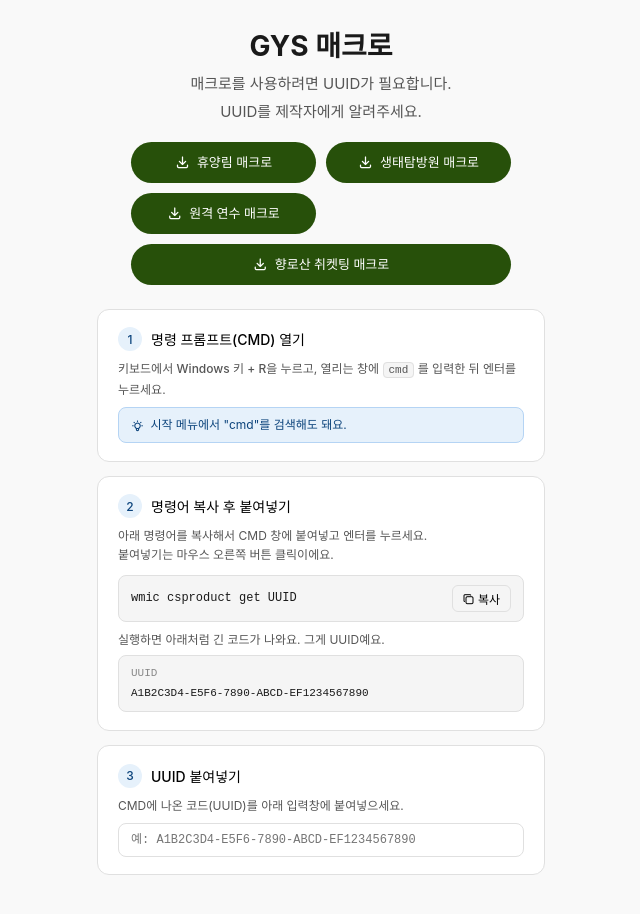
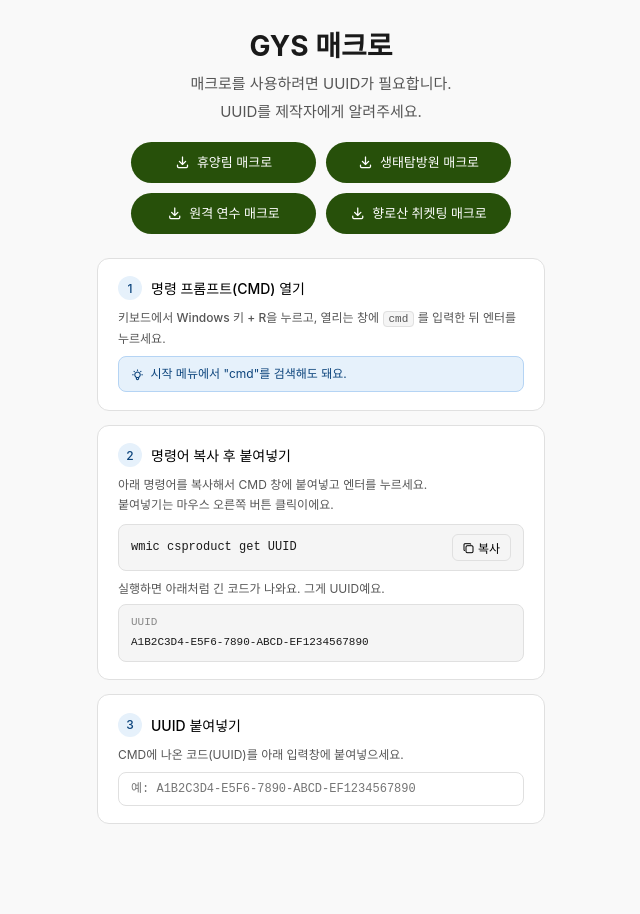
Before and after one commit to Koyangseok/UUID, a plain HTML site: page index.html in a window 1280 px wide. Shown: the whole page, without its empty margins (319-959 px from the left). After the commit the page ends 870 px from the top, so only its background shows below. Drawn offline with Linux system fonts and the light colour scheme.

Commit message:
Update index.html

```diff
--- a/index.html
+++ b/index.html
@@ -127,7 +127,7 @@
         <i class="ti ti-download" aria-hidden="true" style="font-size:15px;flex-shrink:0;"></i>
         원격 연수 매크로
       </a>
-      <a href="https://drive.google.com/file/d/1ja1K2wpr3OyJf4m33mzBUN_fuCgYa8zS/view?usp=sharing" class="full">
+      <a href="https://drive.google.com/file/d/1ja1K2wpr3OyJf4m33mzBUN_fuCgYa8zS/view?usp=sharing">
         <i class="ti ti-download" aria-hidden="true" style="font-size:15px;flex-shrink:0;"></i>
         향로산 취켓팅 매크로
       </a>
```
